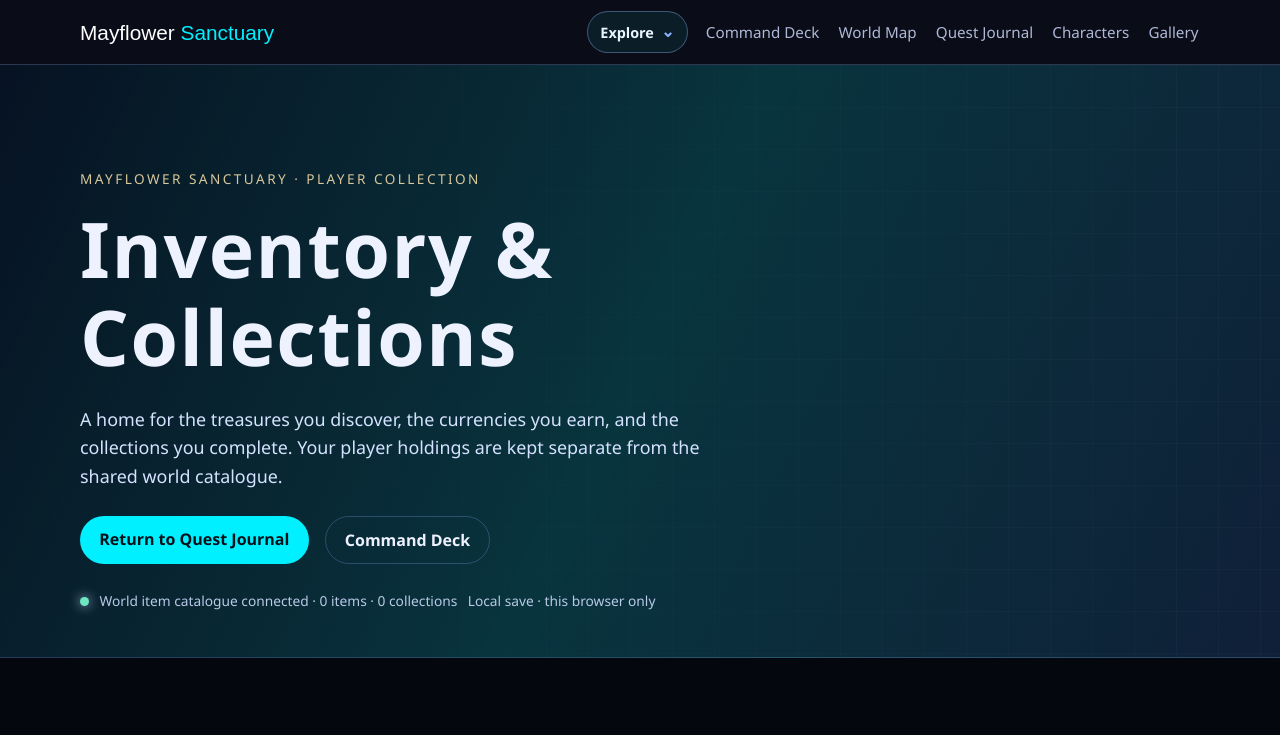
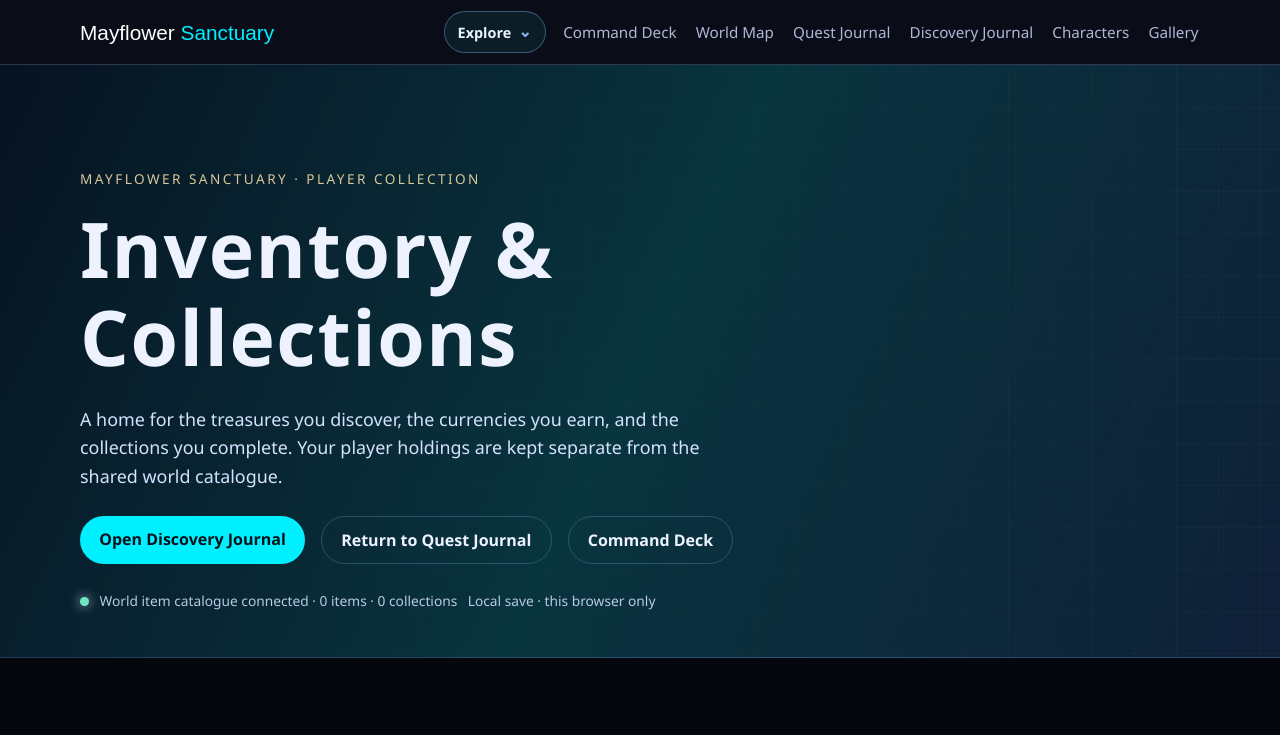
Before and after one commit to bellon118-wq/bellon118-wq, a plain HTML site: page inventory.html in a window 1280 px wide. Shown: the top 735 px of the page. Drawn offline with Linux system fonts and the light colour scheme.

Commit message:
Link inventory to Discovery Journal

```diff
--- a/inventory.html
+++ b/inventory.html
@@ -3,8 +3,8 @@
 <meta name="description" content="Manage your Mayflower Sanctuary inventory, currencies, collectibles and collection progress."><title>Inventory & Collections | Mayflower Sanctuary</title>
 <link rel="stylesheet" href="styles.css?v=mayflower-20261119"><link rel="stylesheet" href="game.css?v=mayflower-20261119"><link rel="stylesheet" href="dashboard.css?v=mayflower-20261119"><link rel="stylesheet" href="assets/css/site-navigation.css?v=phase1"><link rel="stylesheet" href="assets/css/inventory.css?v=phase2-2"></head>
 <body data-phase="night"><a class="skip-link" href="#main">Skip to inventory</a>
-<nav><div class="nav-inner"><a class="brand" href="index.html">Mayflower <span>Sanctuary</span></a><a class="navlink" href="game-dashboard.html">Command Deck</a><a class="navlink" href="index.html#map">World Map</a><a class="navlink" href="quests.html">Quest Journal</a><a class="navlink" href="characters.html">Characters</a><a class="navlink" href="gallery.html">Gallery</a></div></nav>
-<header class="command-hero inventory-hero"><div class="command-hero-inner"><p class="eyebrow">Mayflower Sanctuary · Player Collection</p><h1>Inventory &amp; Collections</h1><p class="lede">A home for the treasures you discover, the currencies you earn, and the collections you complete. Your player holdings are kept separate from the shared world catalogue.</p><div class="command-actions"><a class="btn" href="quests.html">Return to Quest Journal</a><a class="btn ghost" href="game-dashboard.html">Command Deck</a></div><div class="command-status"><span class="status-orb"></span><span id="inventoryLoadStatus" role="status">Connecting to item catalogue…</span><span id="inventorySaveStatus">Local save · this browser only</span></div></div></header>
+<nav><div class="nav-inner"><a class="brand" href="index.html">Mayflower <span>Sanctuary</span></a><a class="navlink" href="game-dashboard.html">Command Deck</a><a class="navlink" href="index.html#map">World Map</a><a class="navlink" href="quests.html">Quest Journal</a><a class="navlink" href="discoveries.html">Discovery Journal</a><a class="navlink" href="characters.html">Characters</a><a class="navlink" href="gallery.html">Gallery</a></div></nav>
+<header class="command-hero inventory-hero"><div class="command-hero-inner"><p class="eyebrow">Mayflower Sanctuary · Player Collection</p><h1>Inventory &amp; Collections</h1><p class="lede">A home for the treasures you discover, the currencies you earn, and the collections you complete. Your player holdings are kept separate from the shared world catalogue.</p><div class="command-actions"><a class="btn" href="discoveries.html">Open Discovery Journal</a><a class="btn ghost" href="quests.html">Return to Quest Journal</a><a class="btn ghost" href="game-dashboard.html">Command Deck</a></div><div class="command-status"><span class="status-orb"></span><span id="inventoryLoadStatus" role="status">Connecting to item catalogue…</span><span id="inventorySaveStatus">Local save · this browser only</span></div></div></header>
 <main id="main" class="wrap inventory-main">
 <section class="inventory-overview" aria-label="Inventory summary"><article class="overview-card"><span class="overline">Unique items</span><strong id="uniqueItemCount">0</strong><small>Distinct owned items</small></article><article class="overview-card"><span class="overline">Total quantity</span><strong id="totalItemCount">0</strong><small>Across all item stacks</small></article><article class="overview-card"><span class="overline">Currencies</span><strong id="currencyCount">0</strong><small>Defined wallet balances</small></article><article class="overview-card"><span class="overline">Collections</span><strong id="collectionCount">0</strong><small>Catalogue sets available</small></article></section>
 <section class="inventory-section"><div class="inventory-heading"><div><p class="kicker">Your carried treasures</p><h2>Inventory</h2><p class="muted">Items appear here when an approved game reward or discovery grants them. This prototype does not create items or award quest rewards by itself.</p></div><label class="inventory-search">Search items <input id="itemSearch" type="search" placeholder="Find an item…" autocomplete="off"></label></div>
```
